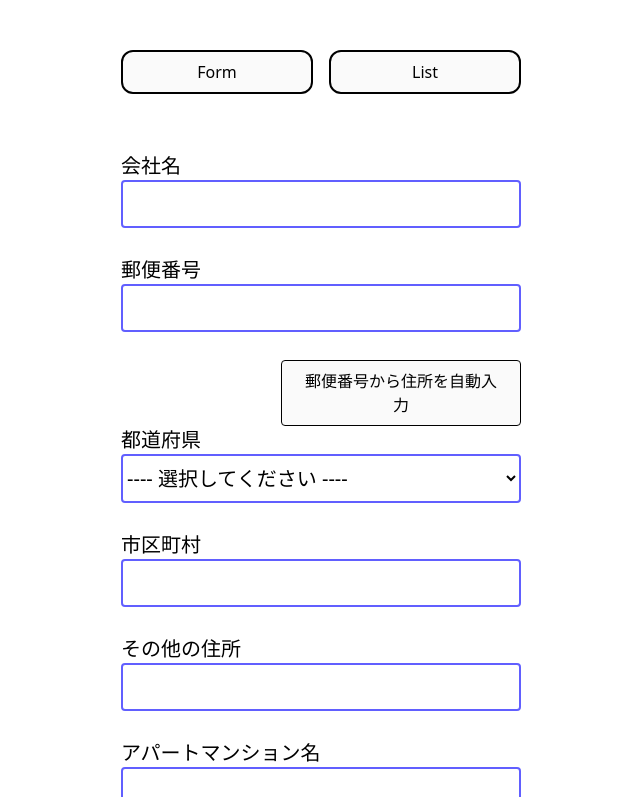
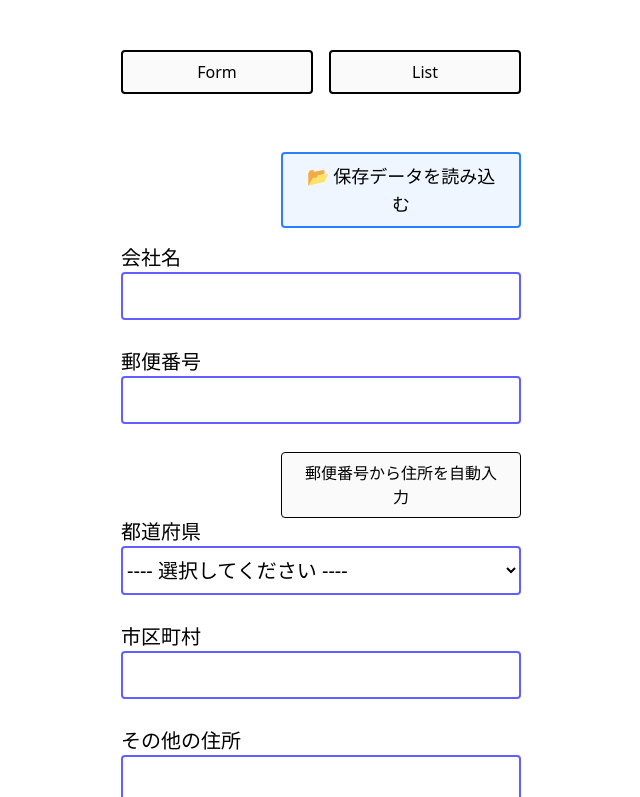
Before and after one commit to kawashima-cr/form, a React (Vite) app: page / in a window 1280 px wide. Shown: the top 797 px of the page, without its empty margins (319-959 px from the left). Built offline with nearby package versions, Linux system fonts and the light colour scheme.

Commit message:
feat: FormDataTypeへの型名変更と保存データリストコンポーネントの追加

```diff
--- a/server.ts
+++ b/server.ts
@@ -2,7 +2,7 @@ import express from "express";
 import cors from "cors";
 import fs from "fs/promises";
 import path from "path";
-import { FormData } from "./src/components/pages/form/Form.schema.js";
+import { FormDataType } from "./src/components/pages/form/Form.schema.js";
 import { fileURLToPath } from "url";
 
 const __filename = fileURLToPath(import.meta.url);
@@ -15,7 +15,7 @@ const DATA_FILE = path.join(__dirname, "data.json");
 app.use(cors());
 app.use(express.json());
 
-type FormDataDB = FormData & {
+type FormDataDB = FormDataType & {
   id: number;
   createdAt: Date;
   updatedAt: Date;
@@ -50,6 +50,17 @@ app.post("/api/data", async (req, res) => {
   }
 });
 
+app.get("/api/data", async (req, res) => {
+  try {
+    const fileContent = await fs.readFile(DATA_FILE, "utf-8");
+    const data = JSON.parse(fileContent);
+    res.json({ success: true, data });
+  } catch (error) {
+    console.error("読み込みエラー:", error);
+    res.json({ success: true, data: [] });
+  }
+});
+
 app.listen(PORT, () => {
   console.log(`Server running on http://localhost:${PORT}`);
 });
--- a/src/app/App.tsx
+++ b/src/app/App.tsx
@@ -12,13 +12,13 @@ function App() {
       <nav className="w-100 h-20 mx-auto flex items-center justify-center mb-10">
         <button
           onClick={() => setPage("form")}
-          className="w-50 p-2 border-2 rounded-xl mr-4  bg-neutral-50 hover:bg-neutral-200"
+          className="w-50 p-2 border-2 rounded mr-4  bg-neutral-50 hover:bg-neutral-200"
         >
           Form
         </button>
         <button
           onClick={() => setPage("list")}
-          className="w-50 p-2  border-2 rounded-xl bg-neutral-50 hover:bg-neutral-200"
+          className="w-50 p-2  border-2 rounded bg-neutral-50 hover:bg-neutral-200"
         >
           List
         </button>
--- /dev/null
+++ b/src/components/form/SavedDataList.tsx
@@ -0,0 +1,146 @@
+import { useState } from "react";
+import type { FormDataType } from "../pages/form/Form.schema";
+
+type SavedFormData = FormDataType & {
+  id: number;
+  createdAt: string;
+};
+
+type SavedDataListProps = {
+  onLoadData: (data: FormDataType) => void;
+};
+
+export function SavedDataList(props: SavedDataListProps) {
+  const [savedDataList, setSavedDataList] = useState<SavedFormData[]>([]);
+  const [isLoading, setIsLoading] = useState(false);
+  const [showList, setShowList] = useState(false);
+
+  const fetchSavedData = async () => {
+    setIsLoading(true);
+    try {
+      const response = await fetch("http://localhost:3001/api/data");
+      const result = await response.json();
+
+      if (result.success) {
+        setSavedDataList(result.data);
+        setShowList(true);
+      }
+    } catch (error) {
+      console.error("取得エラー:", error);
+      alert("データの取得に失敗しました");
+    } finally {
+      setIsLoading(false);
+    }
+  };
+
+  const handleSelectData = (selectedData: SavedFormData) => {
+    // 親コンポーネントにデータを渡す
+    props.onLoadData({
+      company: selectedData.company || "",
+      postalCode: selectedData.postalCode || "",
+      prefecture: selectedData.prefecture || "",
+      city: selectedData.city || "",
+      address: selectedData.address || "",
+      building: selectedData.building || "",
+      tel: selectedData.tel || "",
+      emails: selectedData.emails || [""],
+      contractDate: selectedData.contractDate || "",
+      contractStatus: selectedData.contractStatus || "initial",
+      cancellationDate: selectedData.cancellationDate || "",
+    });
+    setShowList(false);
+  };
+
+  return (
+    <div className="mb-4">
+      <div className="flex justify-end mb-2">
+        {!showList ? (
+          <button
+            type="button"
+            onClick={fetchSavedData}
+            disabled={isLoading}
+            className="
+            bg-blue-50 hover:bg-blue-100 transition-all w-60
+            text-lg px-4 py-2 border-2 border-blue-500 rounded-sm
+            disabled:opacity-50 disabled:cursor-not-allowed
+          "
+          >
+            📂 保存データを読み込む
+          </button>
+        ) : (
+          <button
+            type="button"
+            onClick={() => setShowList(false)}
+            className="
+            bg-rose-50 hover:bg-rose-200 transition-all w-60
+            text-lg px-4 py-2 border-2 border-rose-500 rounded-sm
+            disabled:opacity-50 disabled:cursor-not-allowed
+          "
+          >
+            📁 保存データを閉じる
+          </button>
+        )}
+      </div>
+
+      {/* データ一覧表示 */}
+      {showList && (
+        <div
+          className="
+            mt-4 border-2 border-gray-300 rounded p-4
+            bg-white shadow-lg max-h-96 overflow-y-auto
+          "
+        >
+          <div className="flex justify-between items-center mb-3">
+            <h3 className="text-xl font-bold">保存されたデータ一覧</h3>
+            <button
+              type="button"
+              onClick={() => setShowList(false)}
+              className="
+                text-gray-700 bg-rose-50 hover:bg-rose-200 transition-colors
+                rounded cursor-pointer inline-block align-text-top
+                text-2xl font-bold w-8 h-8
+              "
+            >
+              ×
+            </button>
+          </div>
+
+          {savedDataList.length === 0 ? (
+            <p className="text-gray-500 text-center py-4">
+              保存されたデータがありません
+            </p>
+          ) : (
+            <ul className="space-y-2">
+              {savedDataList.map((item) => (
+                <li
+                  key={item.id}
+                  onClick={() => handleSelectData(item)}
+                  className="
+                    border border-gray-200 rounded p-3
+                    cursor-pointer hover:bg-blue-50
+                    transition-colors
+                  "
+                >
+                  <div className="text-sm mb-1">
+                    <span className="font-semibold">会社名:</span>{" "}
+                    {item.company}
+                  </div>
+                  <div className="text-sm mb-1">
+                    <span className="font-semibold">メール:</span>{" "}
+                    {item.emails.join(", ")}
+                  </div>
+                  <div className="text-xs text-gray-500">
+                    作成日: {new Date(item.createdAt).toLocaleString("ja-JP")}
+                  </div>
+                  <div className="text-xs text-blue-600 mt-2">
+                    クリックして読み込む
+                  </div>
+                </li>
+              ))}
+            </ul>
+          )}
+        </div>
+      )}
+    </div>
+  );
+}
--- a/src/components/pages/form/Form.constants.ts
+++ b/src/components/pages/form/Form.constants.ts
@@ -1,10 +1,10 @@
-import type { FormData } from "./Form.schema";
+import type { FormDataType } from "./Form.schema";
 
 type InputField = {
   label: string;
   type: string;
-  name: keyof FormData;
-  id: keyof FormData;
+  name: keyof FormDataType;
+  id: keyof FormDataType;
 };
 export const inputFields: InputField[] = [
   { label: "会社名", type: "text", name: "company", id: "company" },
--- a/src/components/pages/form/Form.schema.ts
+++ b/src/components/pages/form/Form.schema.ts
@@ -53,4 +53,4 @@ export const formSchema = z
     }
   );
 
-export type FormData = z.infer<typeof formSchema>;
+export type FormDataType = z.infer<typeof formSchema>;
--- a/src/components/pages/form/Form.tsx
+++ b/src/components/pages/form/Form.tsx
@@ -1,10 +1,11 @@
 import { useState } from "react";
 import { TextInput } from "../../form/InputField";
-import { formSchema } from "./Form.schema";
+import { formSchema, type FormDataType } from "./Form.schema";
 import { inputFields, prefectures } from "./Form.constants";
 import { fetchAddress } from "../../../api/postalCode";
 import { ErrorMessage } from "../../form/ErrorMessage";
 import { useFormData } from "../../../hooks/useFormData";
+import { SavedDataList } from "../../form/SavedDataList";
 
 export default function Form() {
   const {
@@ -100,8 +101,14 @@ export default function Form() {
     }
   };
 
+  const handleLoadData = (loadedData: FormDataType) => {
+    setData(loadedData);
+    alert("データを読み込みました！");
+  };
+
   return (
     <div className="w-[400px] my-5 mx-auto">
+      <SavedDataList onLoadData={handleLoadData} />
       <form className="max-w-full text-xl" onSubmit={handleSubmit}>
         {inputFields.map((inputField) => (
           <div key={inputField.id}>
--- a/src/hooks/useFormData.ts
+++ b/src/hooks/useFormData.ts
@@ -1,8 +1,8 @@
 import { useState } from "react";
-import type { FormData } from "../components/pages/form/Form.schema";
+import type { FormDataType } from "../components/pages/form/Form.schema";
 
 export const useFormData = () => {
-  const [data, setData] = useState<FormData>({
+  const [data, setData] = useState<FormDataType>({
     company: "",
     postalCode: "",
     prefecture: "",
```
